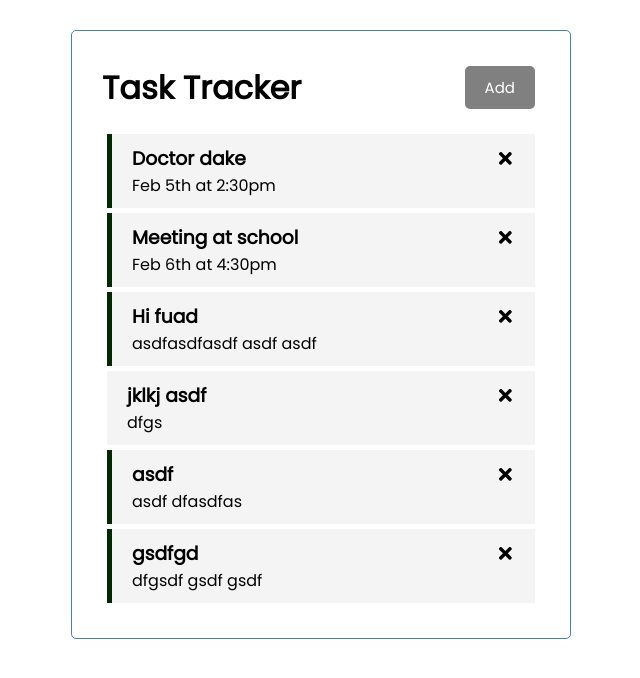
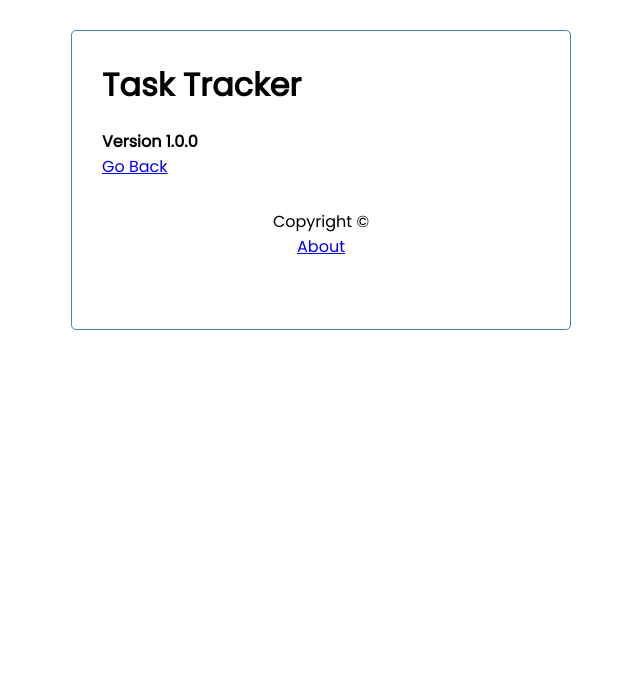
Before and after one commit to fuadwasi/react-todo-task-app, a React (Create React App) app: page /about in a window 1280 px wide. Shown: the top 678 px of the page, without its empty margins (319-959 px from the left). Built offline with nearby package versions, Linux system fonts and the light colour scheme; data requests are answered from the project's data file.

Commit message:
Routing added

```diff
--- a/src/App.js
+++ b/src/App.js
@@ -1,10 +1,14 @@
 import React from 'react'
+import {BrowserRouter as Router, Route} from 'react-router-dom'
 import {useState, useEffect} from 'react'
 import logo from './logo.svg';
 import './App.css';
 import Tasks from './components/Tasks';
 import Header from './components/Header'
 import AddTask from './components/AddTask'
+import Footer from "./components/Footer";
+import About from "./components/About";
+
 function App() {
   const [showAddTask, setShowAddTask] = useState(false);
   const [tasks, setTasks] = useState([]);
@@ -79,6 +83,7 @@
   };
 
   return (
+    <Router>
       <div className="container">
         <Header
           showAdd={showAddTask}
@@ -86,13 +91,29 @@
             setShowAddTask(!showAddTask);
           }}
         />
+
+        <Route
+          path="/"
+          exact
+          render={(props) => (
+            <>
               {showAddTask ? <AddTask onAdd={addTask} /> : ""}
               {tasks.length > 0 ? (
-        <Tasks tasks={tasks} onDelete={deleteTask} onToggle={toggleReminder} />
+                <Tasks
+                  tasks={tasks}
+                  onDelete={deleteTask}
+                  onToggle={toggleReminder}
+                />
               ) : (
                 "No Task to Show"
               )}
+            </>
+          )}
+        ></Route>
+        <Route path="/about" component={About}></Route>
+        <Footer />
       </div>
+    </Router>
   );
 }
 
--- /dev/null
+++ b/src/components/About.jsx
@@ -0,0 +1,13 @@
+import {Link} from 'react-router-dom'
+
+
+const About = () => {
+    return (
+        <div>
+            <h4>Version 1.0.0</h4>
+            <Link to="/">Go Back</Link>
+        </div>
+    )
+}
+
+export default About
--- /dev/null
+++ b/src/components/Footer.jsx
@@ -0,0 +1,11 @@
+import { Link } from "react-router-dom";
+const Footer = () => {
+    return (
+        <footer>
+            <p>Copyright &copy;</p>
+            <Link to="/about">About</Link>
+        </footer>
+    )
+}
+
+export default Footer
--- a/src/components/Header.jsx
+++ b/src/components/Header.jsx
@@ -1,17 +1,19 @@
 import PropTypes from 'prop-types'
 import Button from './Button'
+import { useLocation } from "react-router-dom";
 const Header = ({ title,onAdd,showAdd }) => {
     // const onClick =(e)=>{
     //     console.log("Fun")
     // }
+    const location = useLocation()
     return (
       <header className="header">
         <h1>{title}</h1>
-        <Button
+        {location.pathname==='/' && (<Button
           onClick={onAdd}
           color={showAdd ? "red" : "gray"}
           text={showAdd ? "Close" : "Add"}
-        />
+        />)}
       </header>
     );
 }
```
Lines whose indentation alone changed are shown as unchanged.
